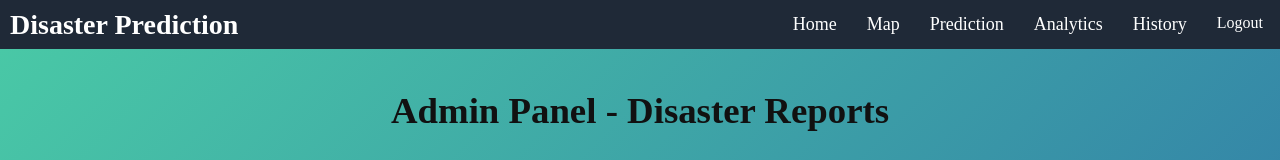
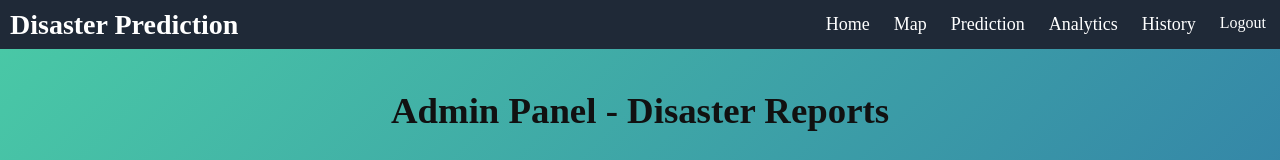
Before and after one commit to AjaySingh2423/Disaster_Predection_And_Reporting_System, a React (Vite) app in the folder frontend/: page /admin in a window 1280 px wide. Shown: the top 160 px of the page. Built offline with nearby package versions, Linux system fonts and the light colour scheme; no server answers.

Commit message:
Changed style

```diff
--- a/frontend/src/components/TopBar.css
+++ b/frontend/src/components/TopBar.css
@@ -22,7 +22,7 @@ nav {
 .a1 {
   text-decoration: none;
   color: white;
-  padding: 10px 15px;
+  padding: 10px 12px;
   font-size: 18px;
   font-weight: 500;
   transition: 0.3s;
@@ -38,7 +38,7 @@ nav {
 nav a {
   text-decoration: none;
   color: white;
-  padding: 10px 15px;
+  padding: 10px 12px;
   font-size: 16px;
   font-weight: 500;
   transition: 0.3s;
```
